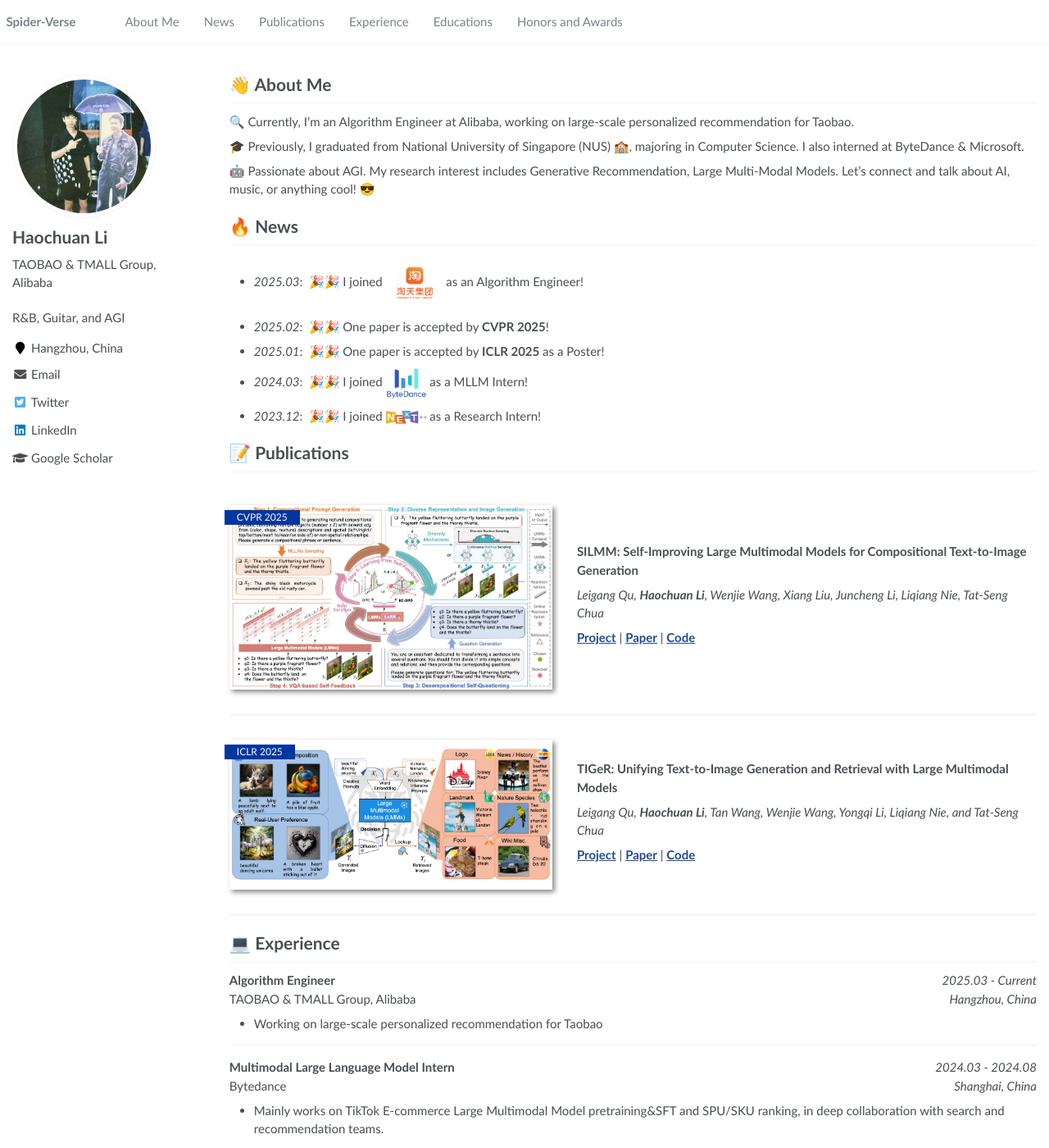
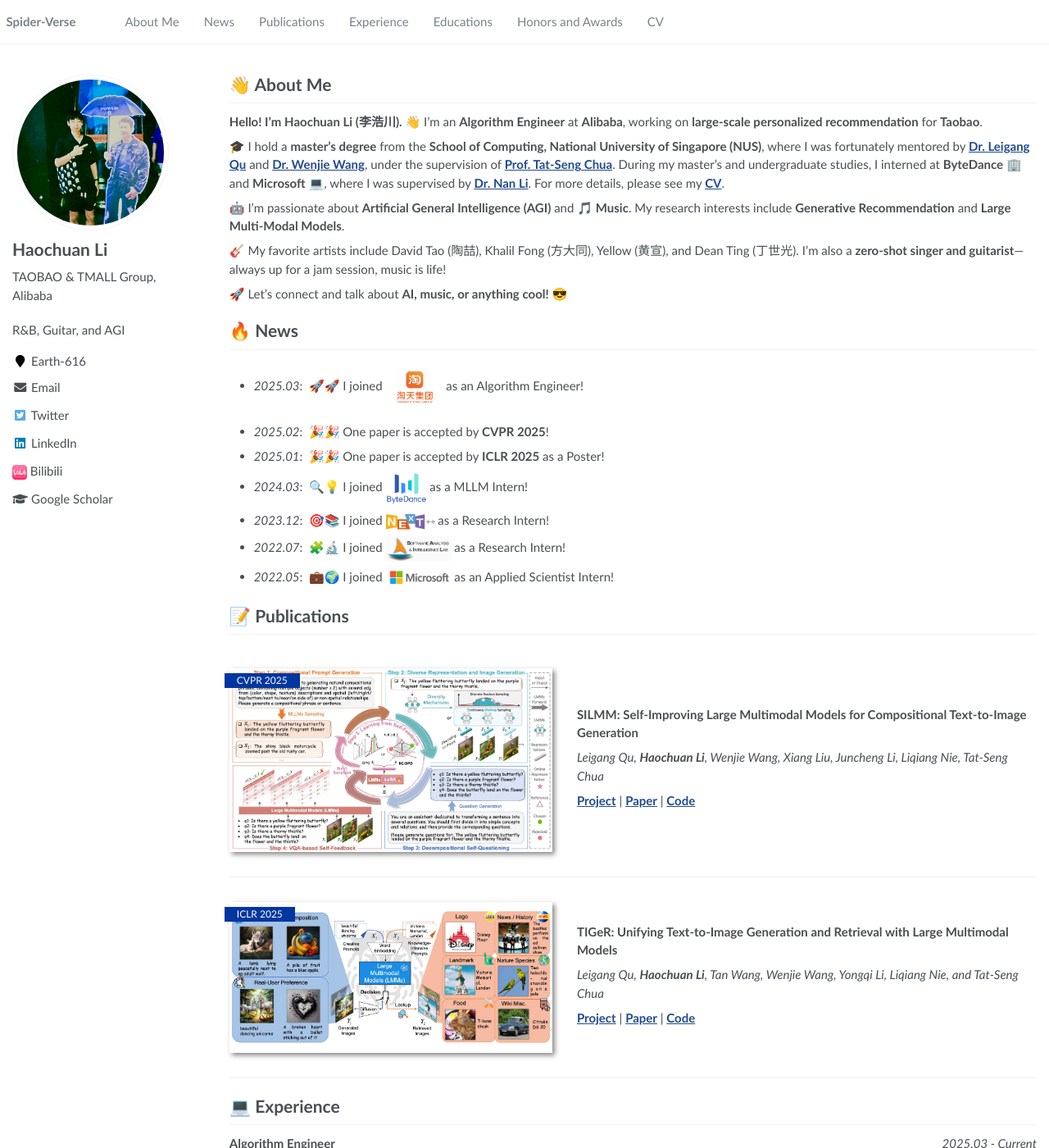
Before and after one commit to haochuan-li/haochuan-li.github.io, a Jekyll site: the page built from _pages/about.md, in a window 1280 px wide and 1400 px high. Shown: the whole window at 82% size. Built offline with Jekyll 4.4.1, drawn with Linux system fonts in a browser that asks for light colours; some of the changed text lies outside the part shown.

Commit message:
haochuan homepage 2025-03-05 v3

```diff
--- a/_config.yml
+++ b/_config.yml
@@ -22,9 +22,9 @@ baidu_site_verification  :  # get baidu_site_verification from https://ziyuan.ba
 # Site Author
 author:
   name             : "Haochuan Li"
-  avatar           : "images/lhc&DT.jpg"
+  avatar           : "images/lhc&DT1.jpg"
   bio              : "TAOBAO & TMALL Group, Alibaba"
-  location         : "Hangzhou, China"
+  location         : "Earth-616"
   employer         :
   pubmed           :
   googlescholar    : "https://scholar.google.com/citations?user=BZatqJ0AAAAJ&hl=en"
@@ -52,11 +52,13 @@ author:
   steam            :
   tumblr           :
   twitter          : Spidey000918
+  bilibili         : "26622551"
   vine             :
   weibo            :
   xing             :
   youtube          :
   wikipedia        :
+
 
 
 # Reading Files
--- a/_data/navigation.yml
+++ b/_data/navigation.yml
@@ -20,3 +20,6 @@ main:
 
   - title: "Honors and Awards"
     url: "/#-honors-and-awards"
+
+  - title: "CV"
+    url: "/files/cv_20250305.pdf"
--- a/_includes/author-profile.html
+++ b/_includes/author-profile.html
@@ -103,6 +103,9 @@
       {% if author.vine %}
         <li><a href="https://vine.co/u/{{ author.vine }}"><i class="fab fa-fw fa-vine" aria-hidden="true"></i> Vine</a></li>
       {% endif %}
+      {% if author.bilibili %}
+      <li><a href="https://space.bilibili.com/{{ author.bilibili }}"><img src="images/bilibili.png" alt="Bilibili" style="width: 18px; height: 18px"> Bilibili</a></li>
+      {% endif %}
       {% if author.googlescholar %}
         <li><a href="{{ author.googlescholar }}"><i class="fas fa-fw fa-graduation-cap"></i> Google Scholar</a></li>
       {% endif %}
@@ -117,7 +120,8 @@
       {% endif %}
       {% if author.wikipedia %}
         <li><a href="https://en.wikipedia.org/wiki/User:{{ author.wikipedia }}"><i class="fab fa-fw fa-wikipedia-w" aria-hidden="true"></i> Wikipedia</a></li>
-{% endif %}
+      {% endif %}
+
     </ul>
       <div class="author__urls_sm">
       {% if author.uri %}
@@ -213,6 +217,7 @@
       {% if author.wikipedia %}
         <a href="https://en.wikipedia.org/wiki/User:{{ author.wikipedia }}"><i class="fab fa-fw fa-wikipedia-w" aria-hidden="true"></i></a>
       {% endif %}
+
     </div>
   </div>
 </div>
--- a/_includes/head/custom.html
+++ b/_includes/head/custom.html
@@ -1,6 +1,6 @@
-<link rel="apple-touch-icon" sizes="180x180" href="images/spidey.png">
-<link rel="icon" type="image/png" sizes="32x32" href="images/spidey.png">
-<link rel="icon" type="image/png" sizes="16x16" href="images/spidey.png">
+<link rel="apple-touch-icon" sizes="180x180" href="images/apple-touch-icon.png">
+<link rel="icon" type="image/png" sizes="32x32" href="images/favicon-32x32.png">
+<link rel="icon" type="image/png" sizes="16x16" href="images/favicon-16x16.png">
 <link rel="manifest" href="images/site.webmanifest">
 
 <meta name="msapplication-TileColor" content="#000000">
--- a/_pages/about.md
+++ b/_pages/about.md
@@ -1,6 +1,6 @@
 ---
 permalink: /
-title: ""
+title: "About - Haochuan(Andrew) Li"
 excerpt: ""
 author_profile: true
 redirect_from:
@@ -17,19 +17,26 @@ redirect_from:
 
 <span class='anchor' id='about-me'></span>
 # 👋 About Me
-🔍 Currently, I'm an Algorithm Engineer at Alibaba, working on large-scale personalized recommendation for Taobao.
+**Hello! I'm Haochuan Li (李浩川).** 👋 I’m an **Algorithm Engineer** at **Alibaba**, working on **large-scale personalized recommendation** for **Taobao**.
 
-🎓 Previously, I graduated from National University of Singapore (NUS) 🏫, majoring in Computer Science. I also interned at ByteDance & Microsoft.
+🎓 I hold a **master's degree** from the **School of Computing, National University of Singapore (NUS)**, where I was fortunately mentored by **[Dr. Leigang Qu](https://leigang-qu.github.io/)** and **[Dr. Wenjie Wang](https://wenjiewwj.github.io/)**, under the supervision of **[Prof. Tat-Seng Chua](https://www.chuatatseng.com/)**. During my master's and undergraduate studies, I interned at **ByteDance** 🏢 and **Microsoft** 💻, where I was supervised by **[Dr. Nan Li](http://nan-li.cn/)**. For more details, please see my **[CV](files/cv_20250305.pdf)**.
 
-🤖 Passionate about AGI. My research interest includes Generative Recommendation, Large Multi-Modal Models. Let’s connect and talk about AI, music, or anything cool! 😎
+🤖 I'm passionate about **Artificial General Intelligence (AGI)** and 🎵 **Music**. My research interests include **Generative Recommendation** and **Large Multi-Modal Models**.
+
+🎸 My favorite artists include David Tao (陶喆), Khalil Fong (方大同), Yellow (黄宣), and Dean Ting (丁世光). I'm also a **zero-shot singer and guitarist**—always up for a jam session, music is life!
+
+🚀 Let’s connect and talk about **AI, music, or anything cool!** 😎
+
 
 
 # 🔥 News
-- *2025.03*: &nbsp;🎉🎉 I joined <img src="images/Taobao.png" alt="TAOBAO&TMALL Group" width="70"/> as an Algorithm Engineer!
+- *2025.03*: &nbsp;🚀🚀 I joined <img src="images/Taobao.png" alt="TAOBAO&TMALL Group" width="70"/> as an Algorithm Engineer!
 - *2025.02*: &nbsp;🎉🎉 One paper is accepted by **CVPR 2025**!
 - *2025.01*: &nbsp;🎉🎉 One paper is accepted by **ICLR 2025** as a Poster!
-- *2024.03*: &nbsp;🎉🎉 I joined <img src="images/Bytedance.png" alt="Bytedance" width="50"/> as a MLLM Intern!
-- *2023.12*: &nbsp;🎉🎉 I joined <img src="images/NExT.png" alt="NExT++" width="50"/> as a Research Intern!
+- *2024.03*: &nbsp;🔍💡 I joined <img src="images/Bytedance.png" alt="Bytedance" width="50"/> as a MLLM Intern!
+- *2023.12*: &nbsp;🎯📚 I joined <img src="images/NExT.png" alt="NExT++" width="60"/> as a Research Intern!
+- *2022.07*: &nbsp;🧩🔬 I joined <img src="images/SAIL.jpg" alt="SAIL Lab" width="80"/> as a Research Intern!
+- *2022.05*: &nbsp;💼🌍 I joined <img src="images/Microsoft.jpg" alt="Microsoft" width="80"/> as an Applied Scientist Intern!
 
 # 📝 Publications
 
@@ -78,7 +85,7 @@ redirect_from:
     <span><i>Shanghai, China</i></span>
 </div>
 
-- Mainly works on TikTok E-commerce Large Multimodal Model pretraining&SFT and SPU/SKU ranking, in deep collaboration with search and recommendation teams.
+- Mainly works on TikTok E-commerce Large Multimodal Model pretraining & SFT and SPU/SKU ranking, in deep collaboration with search and recommendation teams.
 
 ------
 
@@ -87,11 +94,11 @@ redirect_from:
     <span><i>2023.12 - 2024.12</i></span>
 </div>
 <div style="display: flex; justify-content: space-between;">
-    <span>NExT++, National University of Singapore</span>
+    <span><a href="https://www.nextcenter.org/">NExT++</a>, National University of Singapore</span>
     <span><i>Singapore</i></span>
 </div>
-
-- Mainly works on Large Multi-modal Models(LMMs) generation and retrival.
+Advisor: **[Prof. Tat-Seng Chua](https://www.chuatatseng.com/)**
+- Mainly works on Large Multi-modal Models(LMMs) generation and retrival with **[Dr. Leigang Qu](https://leigang-qu.github.io/)** and **[Dr. Wenjie Wang](https://wenjiewwj.github.io/)**
 
 ------
 
@@ -103,21 +110,21 @@ redirect_from:
     <span>STC-Asia, Microsoft</span>
     <span><i>Suzhou, China</i></span>
 </div>
-
+Advisor: **[Dr. Nan Li](http://nan-li.cn/)**
 - Mainly works on Fine-grained Ranking models for Windows and Edge homepage news recommendation feed which provide content services to over 1 billion Windows users.
 
 ------
 
 <div style="display: flex; justify-content: space-between;">
-    <span><b>Research Intern</b></span>
+    <span><b>Research Intern(Remote)</b></span>
     <span><i>2022.07 - 2022.10</i></span>
 </div>
 <div style="display: flex; justify-content: space-between;">
-    <span>SAIL Lab, Queen's University</span>
+    <span><a href="https://sail.cs.queensu.ca/">SAIL Lab</a>, Queen's University</span>
     <span><i>Kingston, Canada</i></span>
 </div>
-
-- Mainly works on analyzing the way that MLOps has been integrated into open source projects’code base and study bugs related to the integration of MLOps.
+Advisor: **[Bram Adams](https://www.cs.queensu.ca/people/Bram/Adams)**, **[Ahmed E. Hassan](https://research.cs.queensu.ca/home/ahmed/home/)**
+- Mainly works on analyzing the way that MLOps has been integrated into open source projects’code base and study bugs related to the integration of MLOps with **[Dr. Zhimin Zhao](https://zhimin-z.github.io/)**
 
 
 
@@ -129,5 +136,5 @@ redirect_from:
 - *2016.09 - 2019.09*, Suzhou Industrial Park Xinghai Experimental High School
 
 # 🎖 Honors and Awards
+- *2023.06* Outstanding Graduate of Soochow University.
 - *2022.10* Globalink Research Internship Scholarship, Globalink Mitacs Alumni.
-- *2023.06* Outstanding Graduate of Soochow University.
--- a/_sass/_sidebar.scss
+++ b/_sass/_sidebar.scss
@@ -81,7 +81,8 @@
 .author__avatar {
   display: table-cell;
   vertical-align: top;
-  width: 75px;
+  // max-width: 150px;
+  width: 175px;
   // set width only, for non-square avatars
   // height: 36px;
 
@@ -92,7 +93,7 @@
   }
 
   img {
-    max-width: 175px;
+    max-width: 300px;
     min-width: 75px;
     border-radius: 50%;
 
```
Also changed, not shown: images/Microsoft.jpg (added), images/SAIL.jpg (added), images/apple-touch-icon.png, images/bilibili.png (added), images/favicon-16x16.png, images/favicon-32x32.png, images/lhc&DT1.jpg (added), images/logo.jpg (added), images/spidey.png (deleted), 2 other files.
